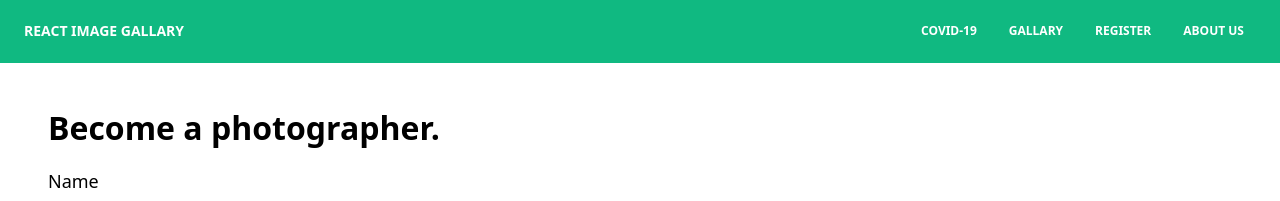
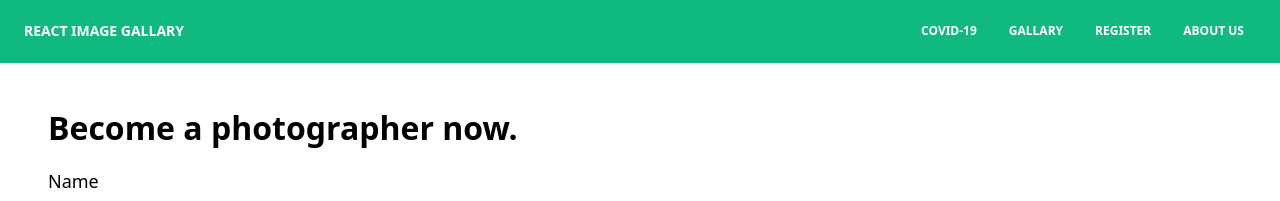
Before and after one commit to zeyarpaing/react-tailwind-boilar, a React (Create React App) app: page /register in a window 1280 px wide. Shown: the top 201 px of the page. Built offline with nearby package versions, Linux system fonts and the light colour scheme.

Commit message:
fix: typo

```diff
--- a/src/components/Form.js
+++ b/src/components/Form.js
@@ -28,7 +28,7 @@ const Form = ({ camera }) => {
   return (
     <div className="form-wrapper">
       <form className="form">
-        <header className="form-header">Become a photographer.</header>
+        <header className="form-header">Become a photographer now.</header>
         <label className="block mt-4 mb-2">Name</label>
 
         <input name="userName" className={`input-text ${formData.userName.err() ? 'border-red-500': ''}`} value={formData.userName.value} type="text" onChange={handleChange}/>
```
